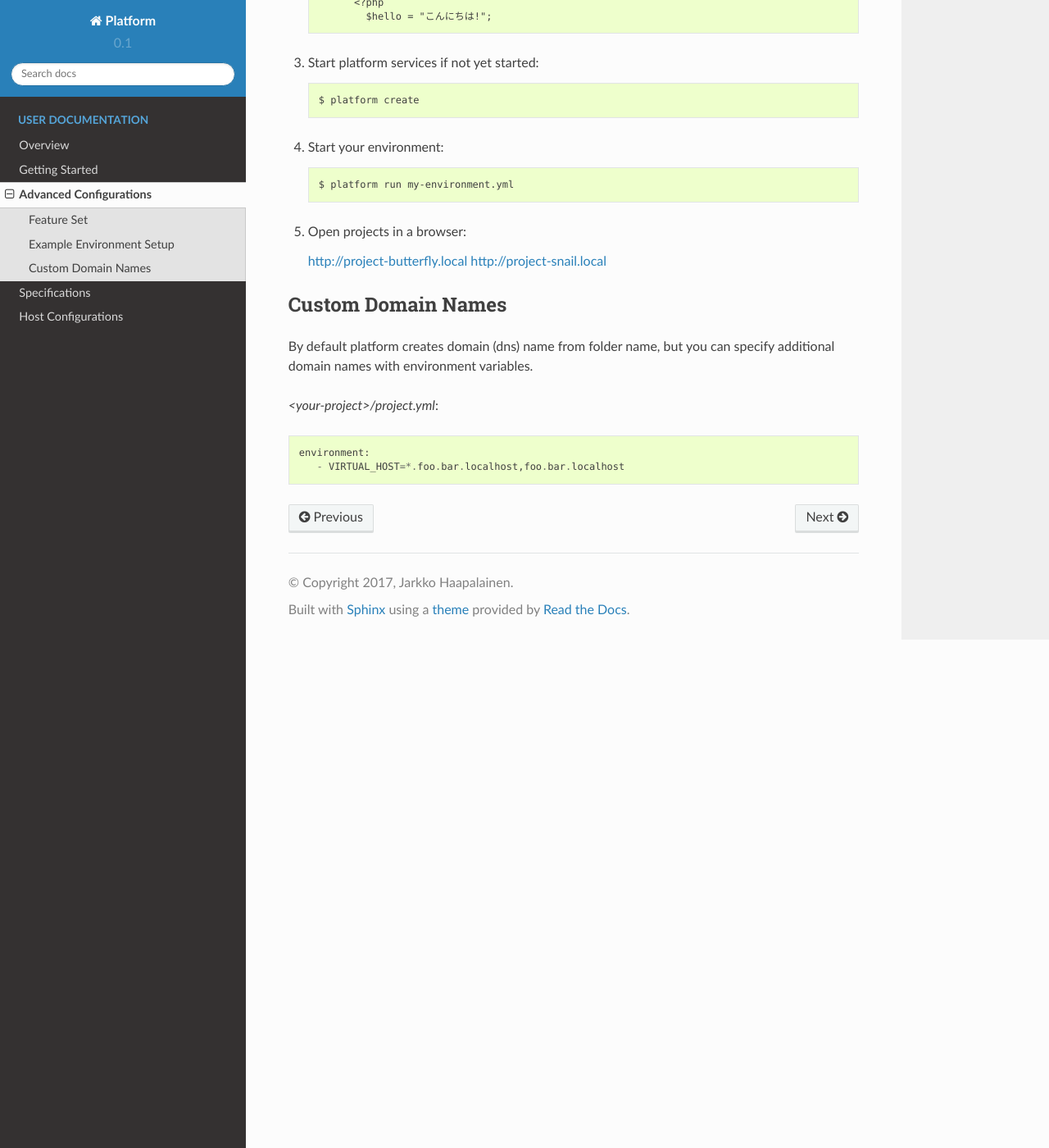
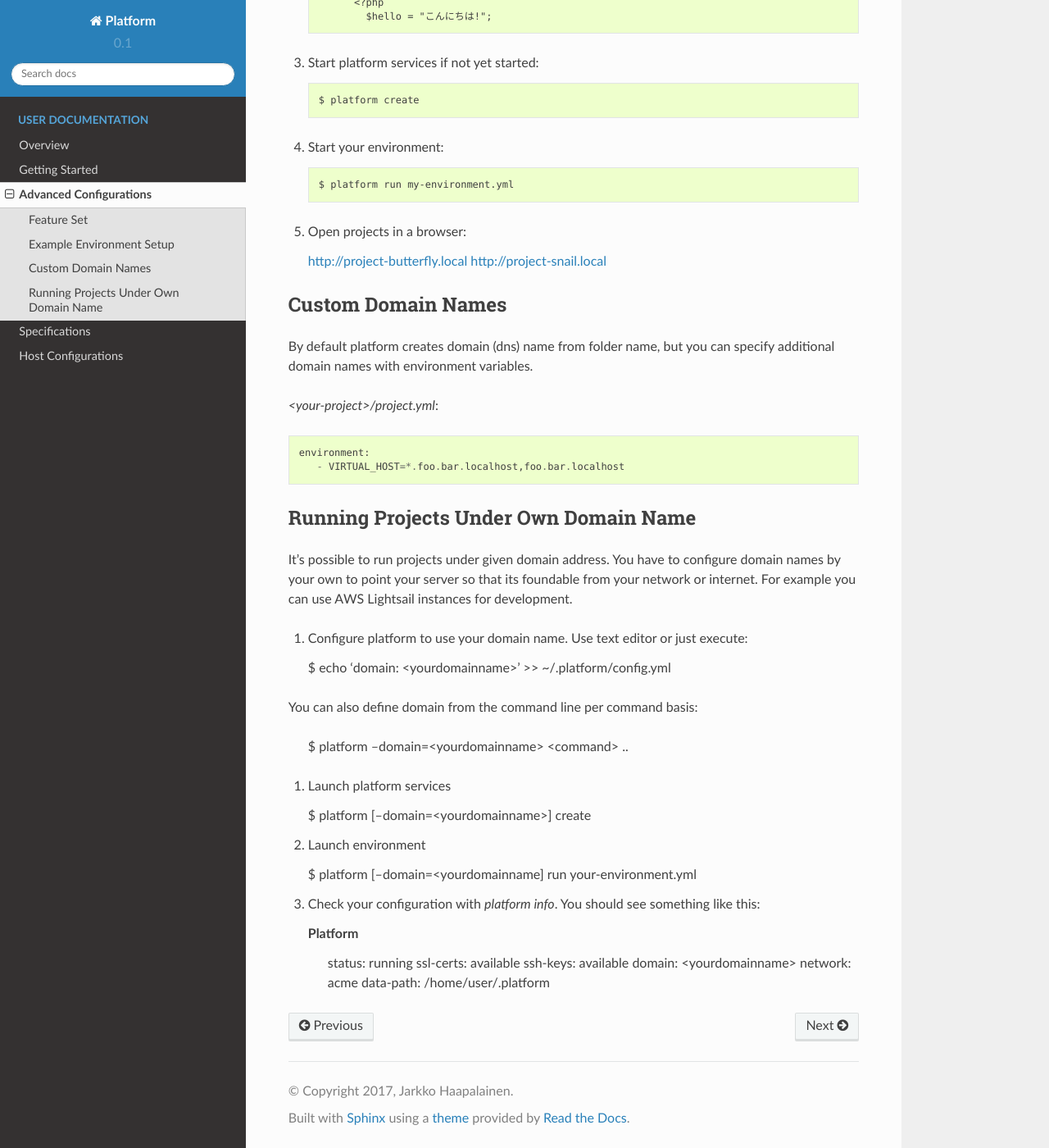
Before and after one commit to 7ojo/perl6-platform, a Sphinx documentation site: the page built from docs/source/advanced_configurations.rst, in a window 1280 px wide and 1400 px high, scrolled down 784 px. Shown: the whole window at 82% size. Built offline with Sphinx 7.4.7 and the Read the Docs theme 2.0.0, drawn with Linux system fonts in a browser that asks for light colours.

Commit message:
Documentation on using custom domain name

```diff
--- a/docs/source/advanced_configurations.rst
+++ b/docs/source/advanced_configurations.rst
@@ -56,3 +56,34 @@ By default platform creates domain (dns) name from folder name, but you can spec
 
    environment:
       - VIRTUAL_HOST=*.foo.bar.localhost,foo.bar.localhost
+
+Running Projects Under Own Domain Name
+--------------------------------------
+
+It's possible to run projects under given domain address. You have to configure domain names by your own to point your server so that its foundable from your network or internet. For example you can use AWS Lightsail instances for development.
+
+1. Configure platform to use your domain name. Use text editor or just execute:
+
+   $ echo 'domain: <yourdomainname>' >> ~/.platform/config.yml
+
+You can also define domain from the command line per command basis:
+
+   $ platform --domain=<yourdomainname> <command> ..
+
+#. Launch platform services
+
+   $ platform [--domain=<yourdomainname>] create
+
+#. Launch environment
+
+   $ platform [--domain=<yourdomainname] run your-environment.yml
+
+#. Check your configuration with `platform info`. You should see something like this:
+
+   Platform
+    status:    running
+    ssl-certs: available
+    ssh-keys:  available
+    domain:    <yourdomainname>
+    network:   acme
+    data-path: /home/user/.platform
--- a/docs/source/specifications.rst
+++ b/docs/source/specifications.rst
@@ -68,9 +68,13 @@ File: $HOME/.platform/config.yml
    * - volumes
      - *string*
      - Mount volume from host to container e.g. /home/user/Dotfiles:/root/Dotfiles
+   * - domain
+     - *string*
+     - Define domain name to use when launching services and projects. Default: localhost
 
 Examples of ``init.debian``, ``init.alpine`` etc files you can find here https://github.com/7ojo/Dotfiles and here's example for ``~/.platform/config.yml`` file::
 
+   domain: localhost
    dotfiles: /root/Dotfiles
    volumes:
       - /Users/tojo/Dotfiles:/root/Dotfiles
```
